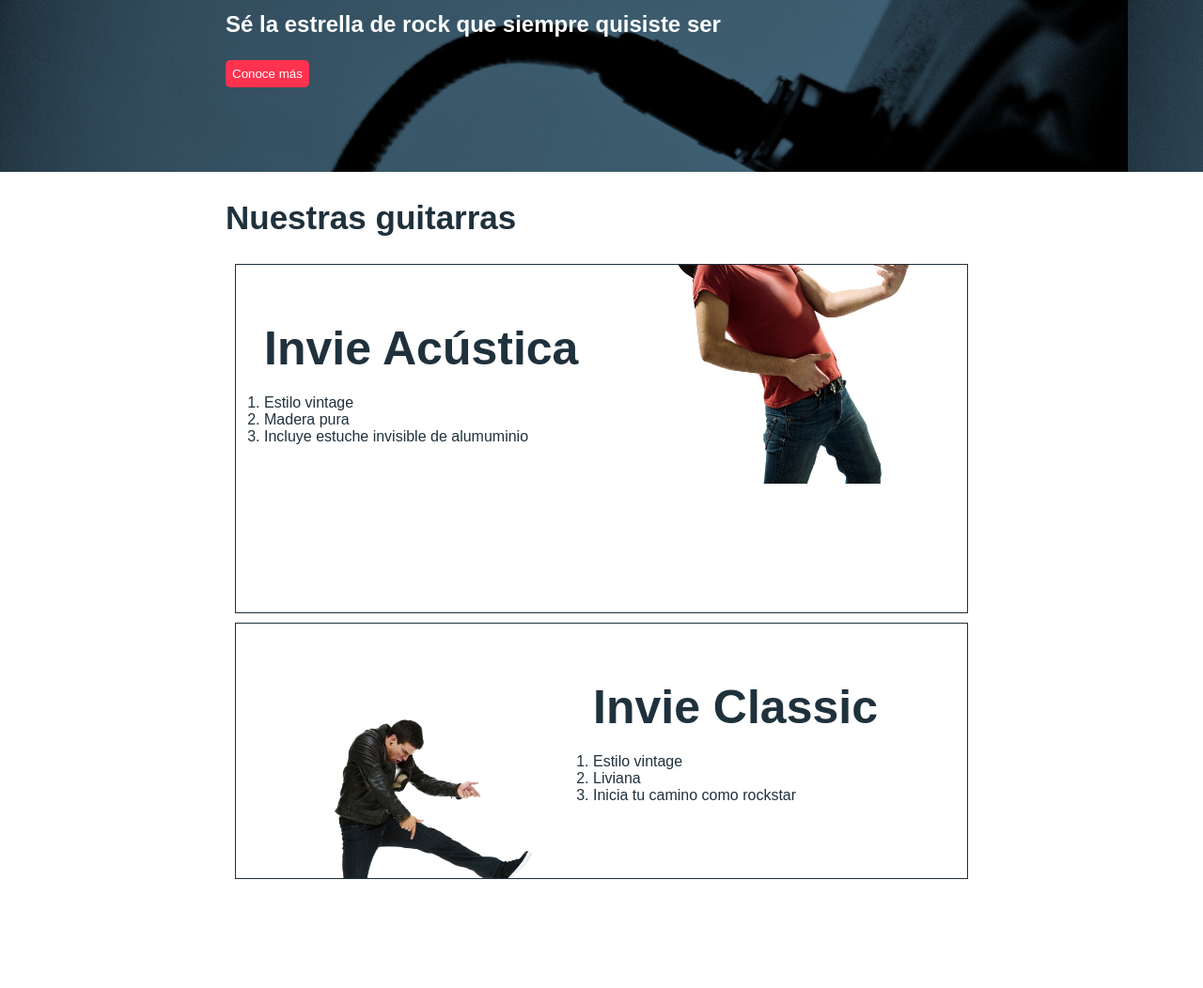
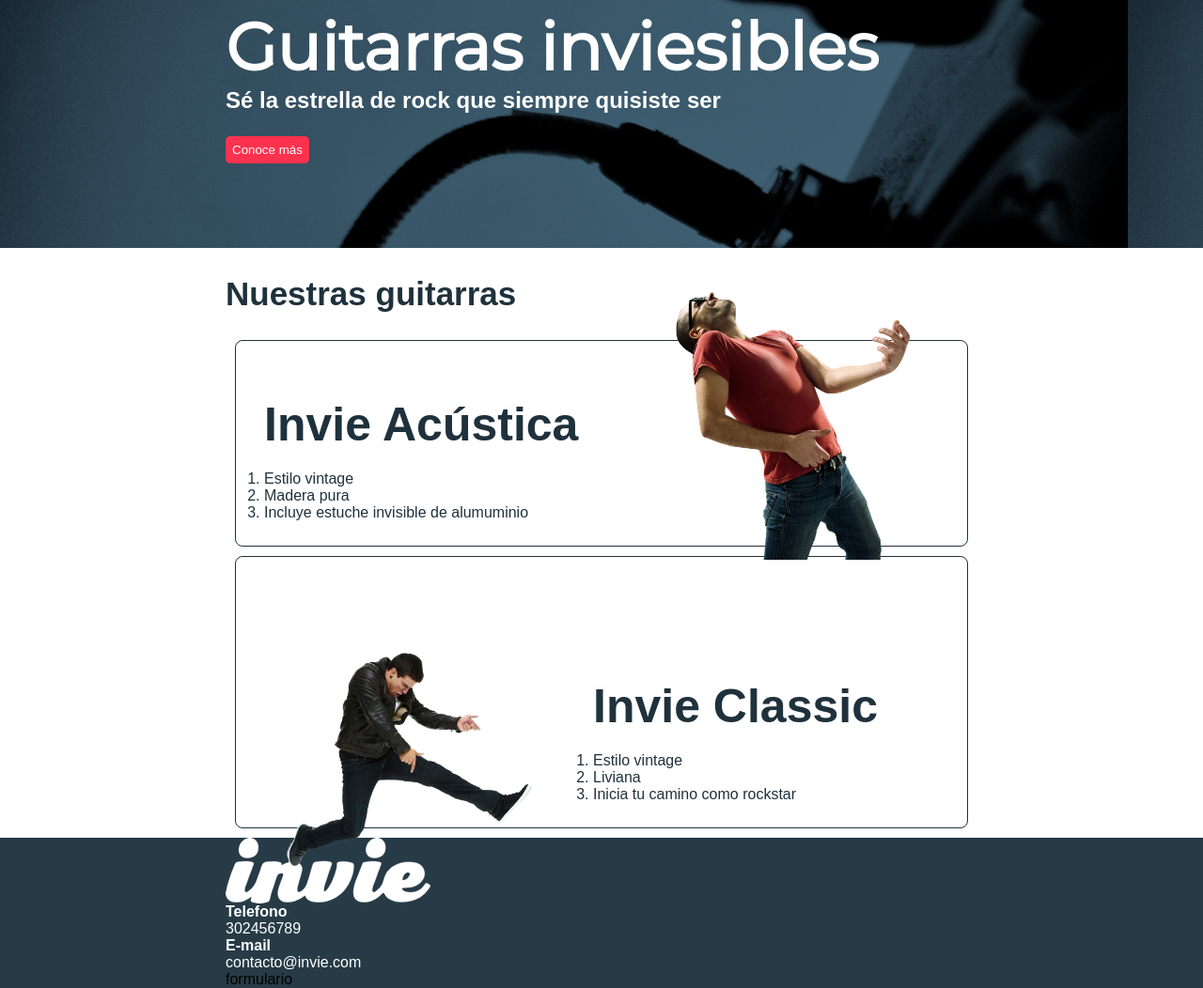
Before and after one commit to hugogs/Invie, a plain HTML site: page index.html in a window 1280 px wide. Shown: the part 179-1231 px from the top of the page at 94% size. Before the commit the page ends 1125 px from the top, so only its background shows below. Drawn offline with Linux system fonts and the light colour scheme; a web font is replaced by a local one.

Commit message:
Agregando footer2

```diff
--- a/css/invie.css
+++ b/css/invie.css
@@ -71,7 +71,7 @@ button {
 .titulo {
 	font-family: 'Montserrat', sans-serif;
 	font-size: 70px;
-	margin-bottom: 15px;
+	margin-bottom: 0;
 	margin-top: 70px;
 }
 .title-a {
@@ -105,7 +105,7 @@ button {
 	font-size: 24px;
 	display: inline-block;
 	position: absolute;
-	right: 0px;
+	right: 0;
 }
 .menu li {
 	display: inline-block;
@@ -114,6 +114,7 @@ button {
 .logotipo {
 	display: inline-block;
 }
+
 /* Se pueden repetir y un solo elemento puede tener las clases */
 .contenedor {
 	width: 800px;
@@ -125,8 +126,9 @@ button {
 .guitarra {
 	margin: 10px;
 	padding: 10px;
-	overflow: hidden;
+	/* overflow: hidden; */
 	border: 1px solid #1F313C;
+	border-radius: 8px;
 }
 .guitarra ol {
 	padding: 0;
@@ -148,5 +150,18 @@ button {
 	margin-left: 370px;
 }
 .header {
-	position: absolute;
+	position: relative;
 }
+.footer {
+	background: #273b47;
+}
+.contacto img {
+	display: block;
+}
+.contacto strong {
+	display: block;
+}
+.contacto a {
+	color: white;
+	text-decoration: none;
+}
--- a/index.html
+++ b/index.html
@@ -58,5 +58,17 @@
             </div>
         </article>
     </section>
+    <footer class="footer">
+      <div class="contenedor">
+        <div class="contacto">
+          <img src="images/invie-white.png" alt="logotipo blanco"/>
+          <a href="tel:+57302456789"><strong>Telefono</strong><span>302456789</span></a>
+          <a href="mailto:contacto@invie.com"><strong>E-mail</strong><span>contacto@invie.com</span></a>
+        </div>
+        <div class="formulario">
+          formulario
+        </div>
+      </div>
+    </footer>
 </body>
 </html>
```
Also changed, not shown: images/invie-white.png (added).
